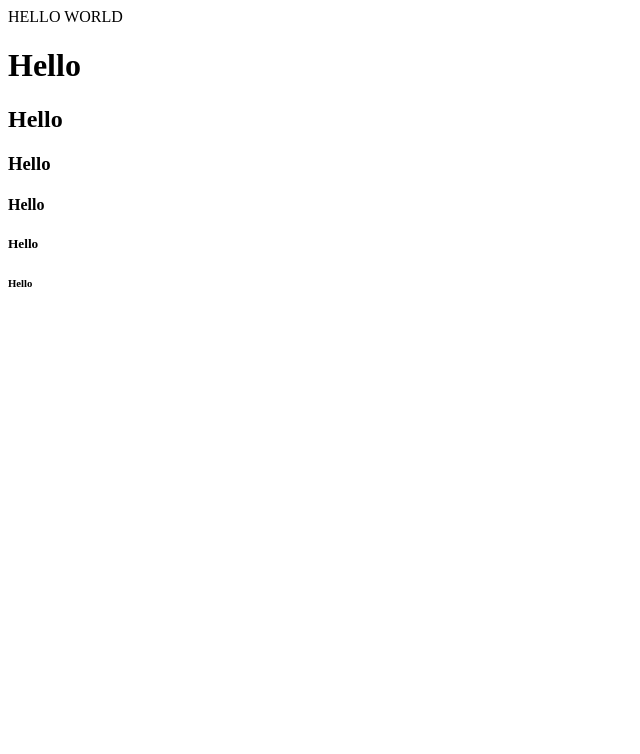
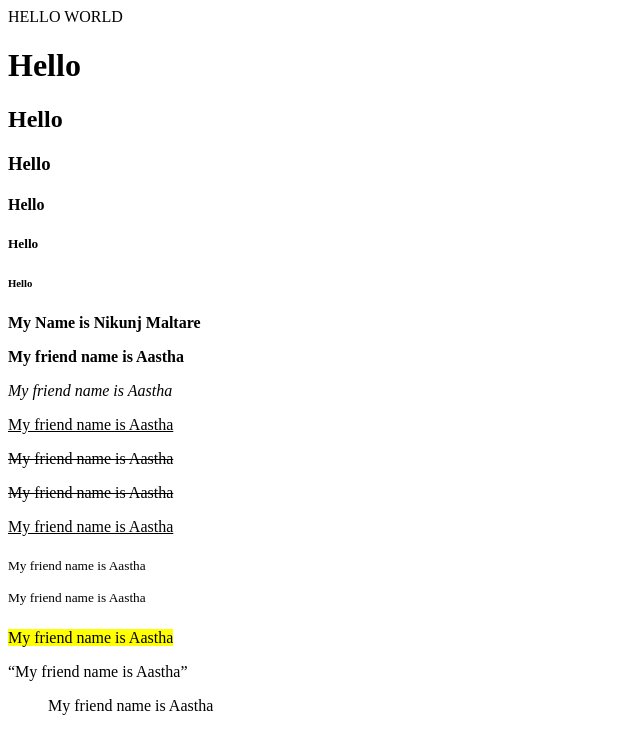
Before and after one commit to NIKUNJMALTARE/MERN, a plain HTML site: page index.html in a window 1280 px wide. Shown: the whole page, without its empty margins (0-640 px from the left). Drawn offline with Linux system fonts and the light colour scheme.

Commit message:
Use all basic tags

```diff
--- a/index.html
+++ b/index.html
@@ -13,5 +13,17 @@
     <h4>Hello</h4>
     <h5>Hello</h5>
     <h6>Hello</h6>
+    <b>My Name is Nikunj Maltare</b>
+    <p><b>My friend name is Aastha</b></p>
+    <p><i>My friend name is Aastha</i></p>
+    <p><u>My friend name is Aastha</u></p>
+    <p><s>My friend name is Aastha</s></p>
+    <p><del>My friend name is Aastha</del></p>
+    <p><ins>My friend name is Aastha</ins></p>
+    <p><sub>My friend name is Aastha</sub></p>
+    <p><sup>My friend name is Aastha</sup></p>
+    <p><mark>My friend name is Aastha</mark></p>
+    <p><q>My friend name is Aastha</q></p>
+    <p><blockquote>My friend name is Aastha</blockquote></p>
 </body>
 </html>
```
